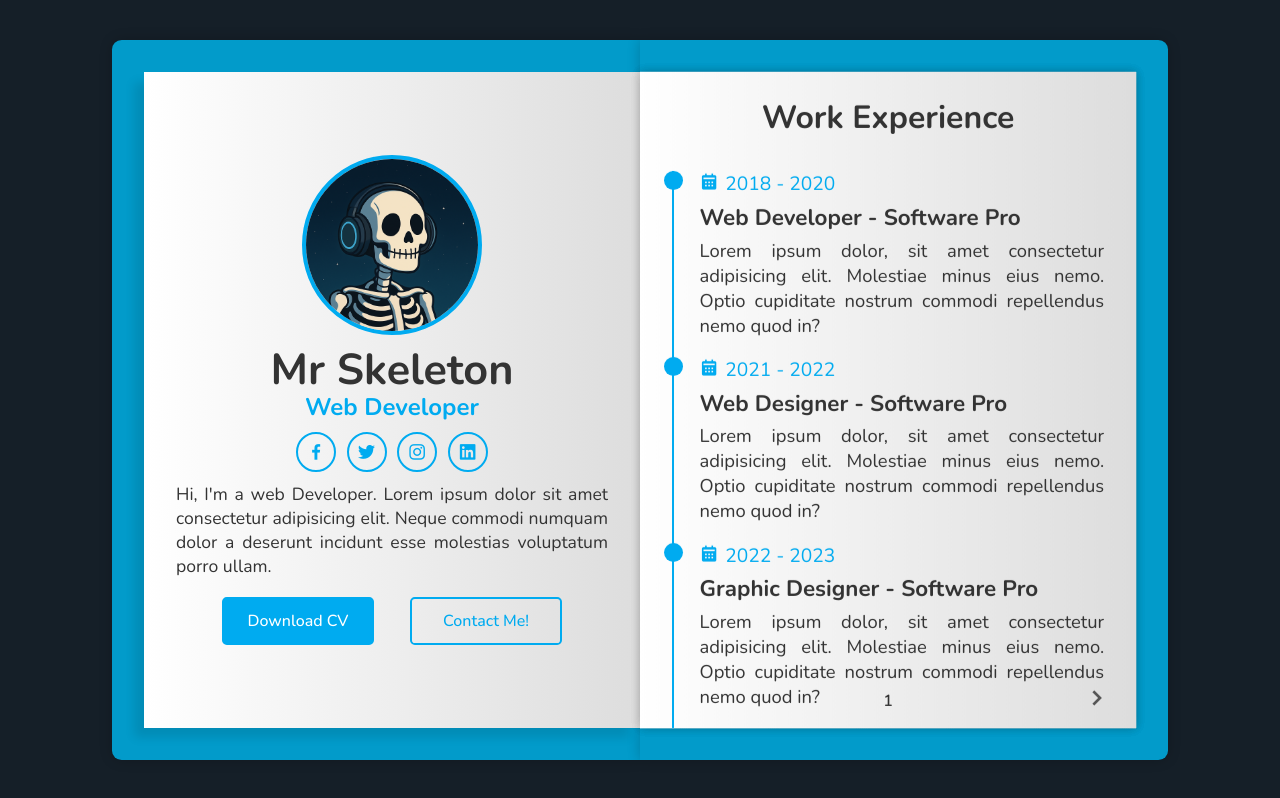
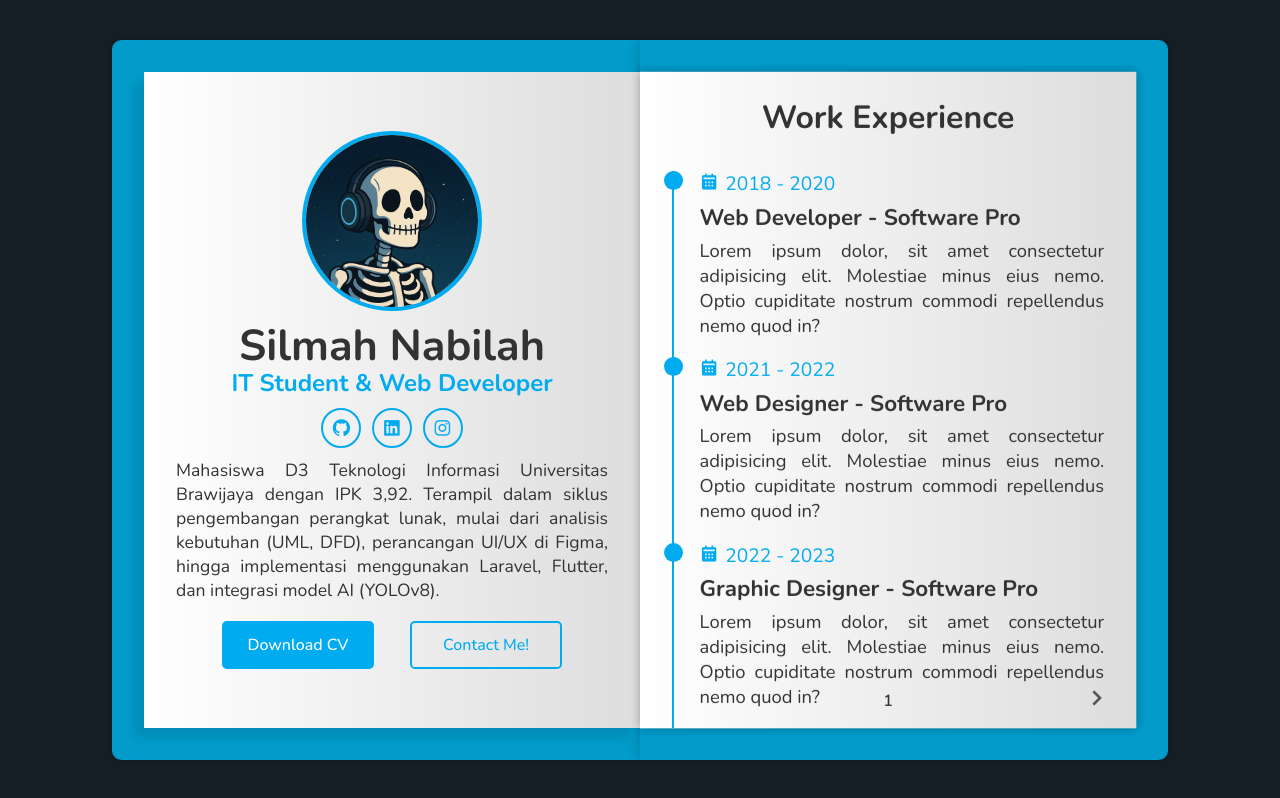
Before and after one commit to silmahnaa/3d-portfolio-book-silmah, a plain HTML site: page index.html in a window 1280 px wide. Drawn offline with nearby package versions, Linux system fonts and the light colour scheme; a web font is replaced by a local one.

Commit message:
update profile page

```diff
--- a/index.html
+++ b/index.html
@@ -21,21 +21,20 @@
         <!-- profile page -->
         <div class="book-page page-left">
           <div class="profile-page">
-            <img src="./Logo.png" alt="" />
-            <h1>Mr Skeleton</h1>
-            <h3>Web Developer</h3>
+            <img src="./Logo.png" alt="Silmah Nabilah" />
+            <h1>Silmah Nabilah</h1>
+            <h3>IT Student & Web Developer</h3>
 
             <div class="social-media">
-              <a href="#"><i class="bx bxl-facebook"></i></a>
-              <a href="#"><i class="bx bxl-twitter"></i></a>
-              <a href="#"><i class="bx bxl-instagram"></i></a>
-              <a href="#"><i class="bx bxl-linkedin-square"></i></a>
+              <a href="https://github.com/silmahnaa" target="_blank"><i class="bx bxl-github"></i></a>
+              <a href="https://www.linkedin.com/in/silmah-nabilah-47a963322" target="_blank"><i class="bx bxl-linkedin-square"></i></a>
+              <a href="https://www.instagram.com/silnblh._" target="_blank"><i class="bx bxl-instagram"></i></a>
             </div>
 
             <p>
-              Hi, I'm a web Developer. Lorem ipsum dolor sit amet
-              consectetur adipisicing elit. Neque commodi numquam dolor a
-              deserunt incidunt esse molestias voluptatum porro ullam.
+              Mahasiswa D3 Teknologi Informasi Universitas Brawijaya dengan IPK 3,92.
+              Terampil dalam siklus pengembangan perangkat lunak, mulai dari analisis kebutuhan (UML, DFD),
+              perancangan UI/UX di Figma, hingga implementasi menggunakan Laravel, Flutter, dan integrasi model AI (YOLOv8).
             </p>
 
             <div class="btn-box">
```
